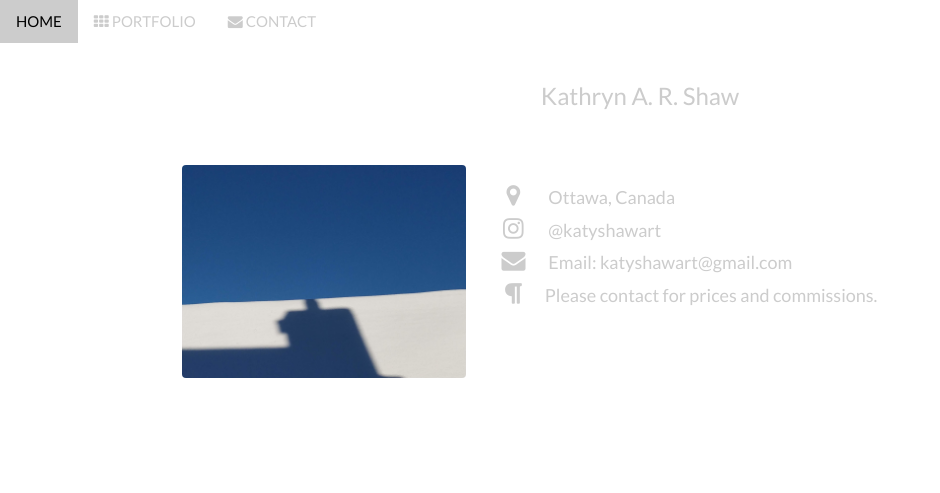
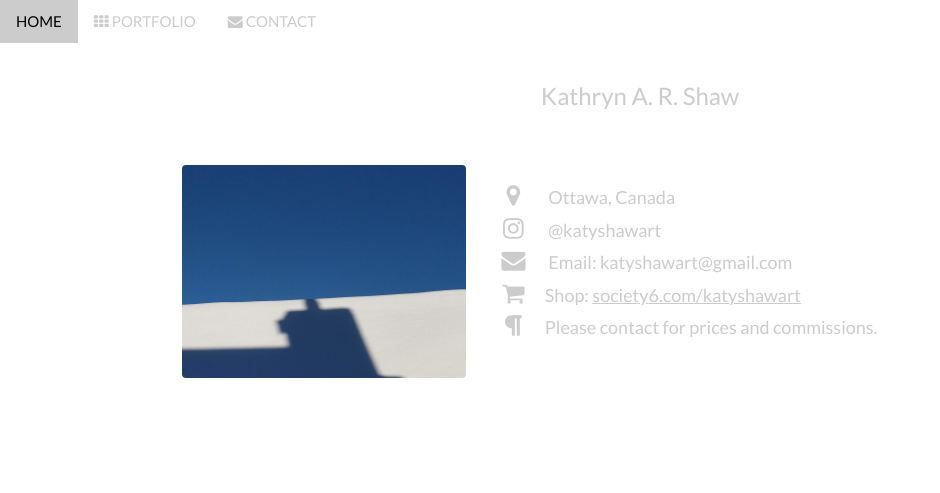
Before and after one commit to shawkatya/katyshaw.ca, a plain HTML site: page contact.html in a window 1280 px wide. Shown: the whole page, without its empty margins (0-940 px from the left). Drawn offline with nearby package versions, Linux system fonts and the light colour scheme.

Commit message:
Updated contact page with shop link

```diff
--- a/contact.html
+++ b/contact.html
@@ -59,6 +59,7 @@ body, html {
         <i class="fa fa-map-marker fa-fw w3-hover-text-black w3-xlarge w3-margin-right"></i> Ottawa, Canada<br>
 		<i class="fa fa-instagram fa-fw w3-hover-text-black w3-xlarge w3-margin-right"></i> @katyshawart<br>
         <i class="fa fa-envelope fa-fw w3-hover-text-black w3-xlarge w3-margin-right"></i> Email: katyshawart@gmail.com<br>
+		<i class="fa fa-shopping-cart fa-fw w3-hover-text-black w3-xlarge w3-margin-right"></i>Shop: <a href="https://society6.com/katyshawart">society6.com/katyshawart</a><br>
 		<i class=" fa fa-paragraph fa-fw w3-hover-text-black w3-xlarge
 		w3-margin-right"></i>Please contact for prices and commissions.
       </div>
```
